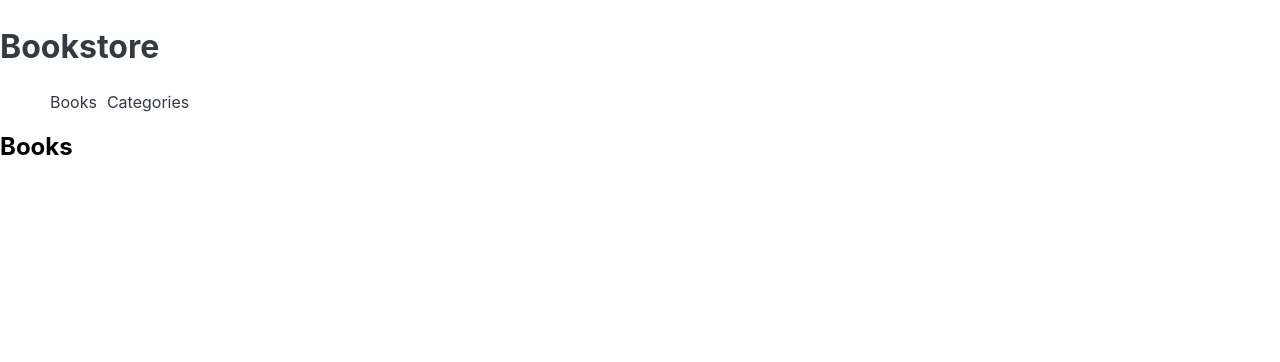
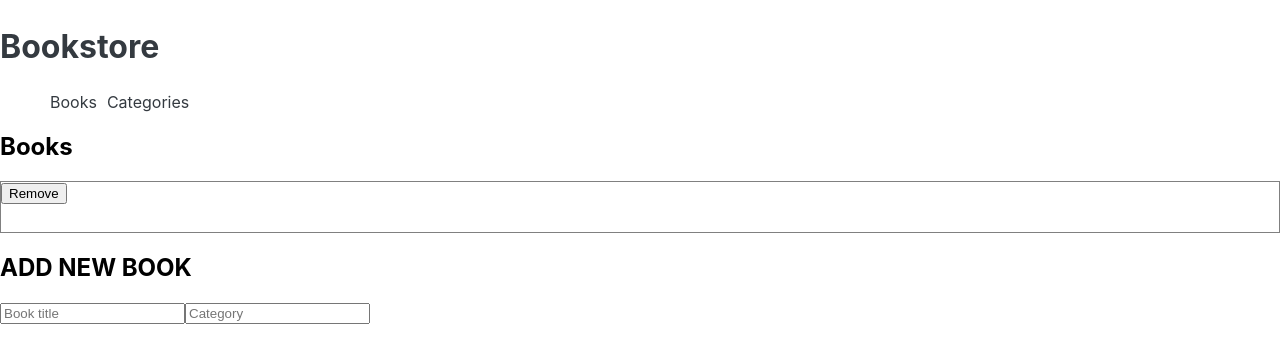
Before and after one commit to Anjacodes/Bookstore, a React (Create React App) app: page / in a window 1280 px wide. Shown: the top 362 px of the page. Built offline with nearby package versions, Linux system fonts and the light colour scheme.

Commit message:
Set Up Project

```diff
--- /dev/null
+++ b/src/components/AddBook.js
@@ -0,0 +1,15 @@
+import React from 'react';
+
+function AddBook() {
+  return (
+    <div>
+      <h2>ADD NEW BOOK</h2>
+      <form>
+        <input type="text" placeholder="Book title" />
+        <input type="text" placeholder="Category" />
+      </form>
+    </div>
+  );
+}
+
+export default AddBook;
--- /dev/null
+++ b/src/components/Booklist.js
@@ -0,0 +1,12 @@
+import React from 'react';
+import styles from './Booklist.module.css';
+
+function Booklist() {
+  return (
+    <div className={styles.bookContainer}>
+      <button type="button">Remove</button>
+    </div>
+  );
+}
+
+export default Booklist;
--- /dev/null
+++ b/src/components/Booklist.module.css
@@ -0,0 +1,4 @@
+.bookContainer {
+  height: 50px;
+  border: 1px solid grey;
+}
--- a/src/components/Books.js
+++ b/src/components/Books.js
@@ -1,9 +1,15 @@
 import React from 'react';
+
+// import components
+import Booklist from './Booklist';
+import AddBook from './AddBook';
 
 function Books() {
   return (
     <div>
       <h2>Books</h2>
+      <Booklist />
+      <AddBook />
     </div>
   );
 }
```
Also changed, not shown: 1 other file (tests, documents, lock files or other folders).
